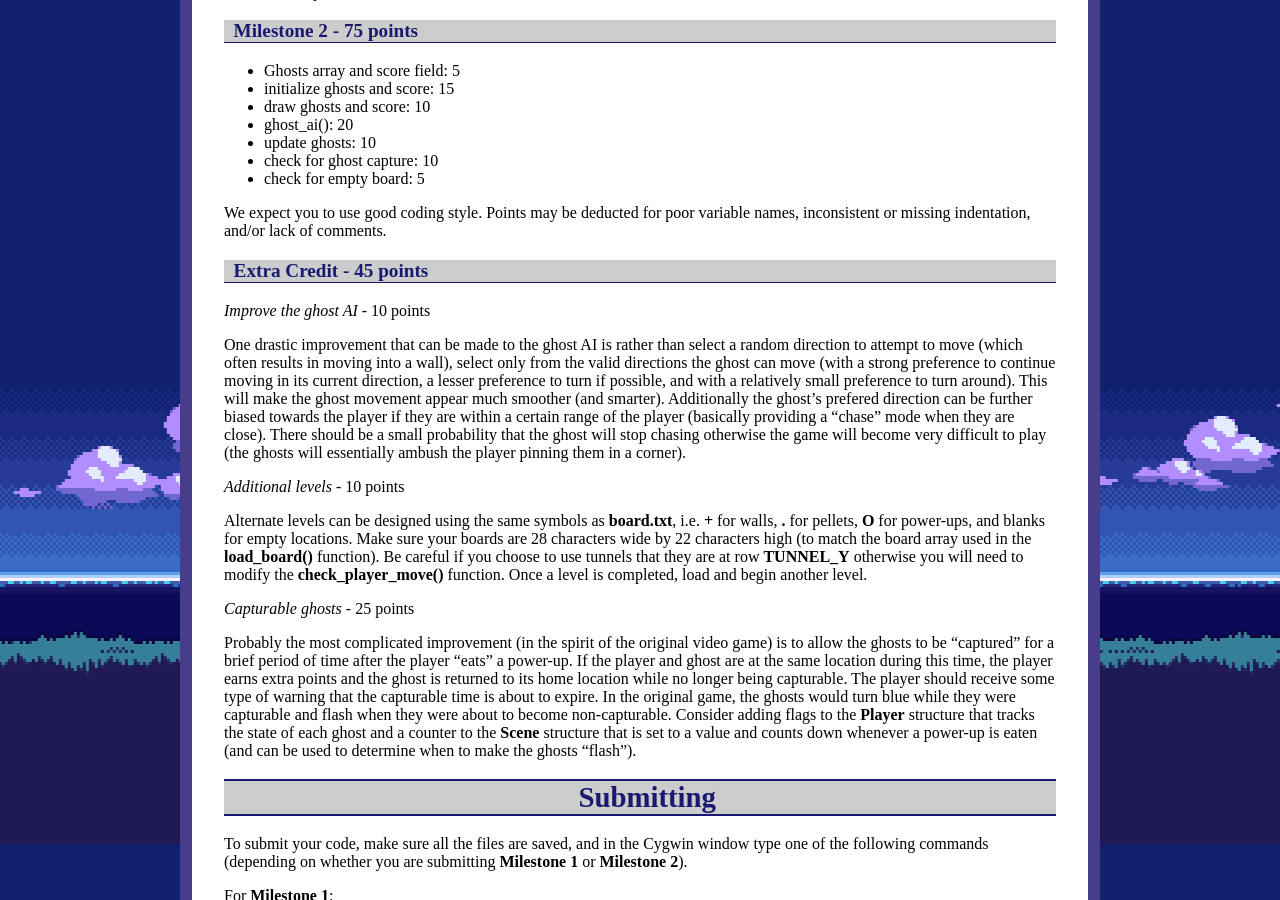
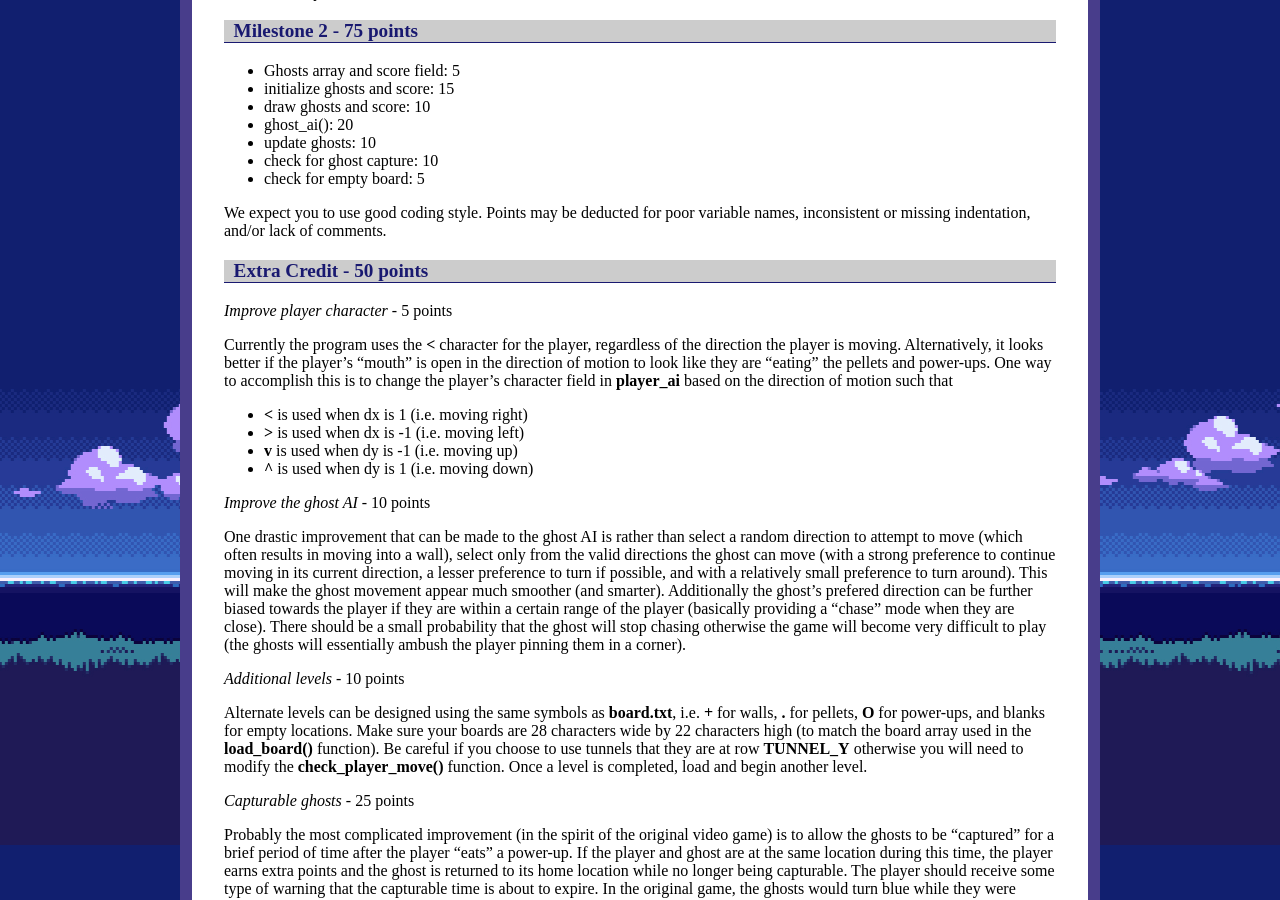
Before and after one commit to ycpcs/cs101-fall2023, a Jekyll site: the page built from assign/assign06.md, in a window 1280 px wide and 900 px high, scrolled down 9955 px. Built offline with Jekyll 4.4.1, drawn with Linux system fonts in a browser that asks for light colours.

Commit message:
update assign 6
update assign 6

```diff
--- a/assign/assign06.md
+++ b/assign/assign06.md
@@ -319,7 +319,16 @@ Your grade will be determined as follows:
 
 We expect you to use good coding style.  Points may be deducted for poor variable names, inconsistent or missing indentation, and/or lack of comments.
 
-### Extra Credit - 45 points
+### Extra Credit - 50 points
+
+*Improve player character* - 5 points
+
+Currently the program uses the **<** character for the player, regardless of the direction the player is moving. Alternatively, it looks better if the player's "mouth" is open in the direction of motion to look like they are "eating" the pellets and power-ups. One way to accomplish this is to change the player's character field in **player\_ai** based on the direction of motion such that
+
+-   **<** is used when dx is 1 (i.e. moving right)
+-   **>** is used when dx is -1 (i.e. moving left)
+-   **v** is used when dy is -1 (i.e. moving up)
+-   **^** is used when dy is 1 (i.e. moving down)
 
 *Improve the ghost AI* - 10 points
 
```
